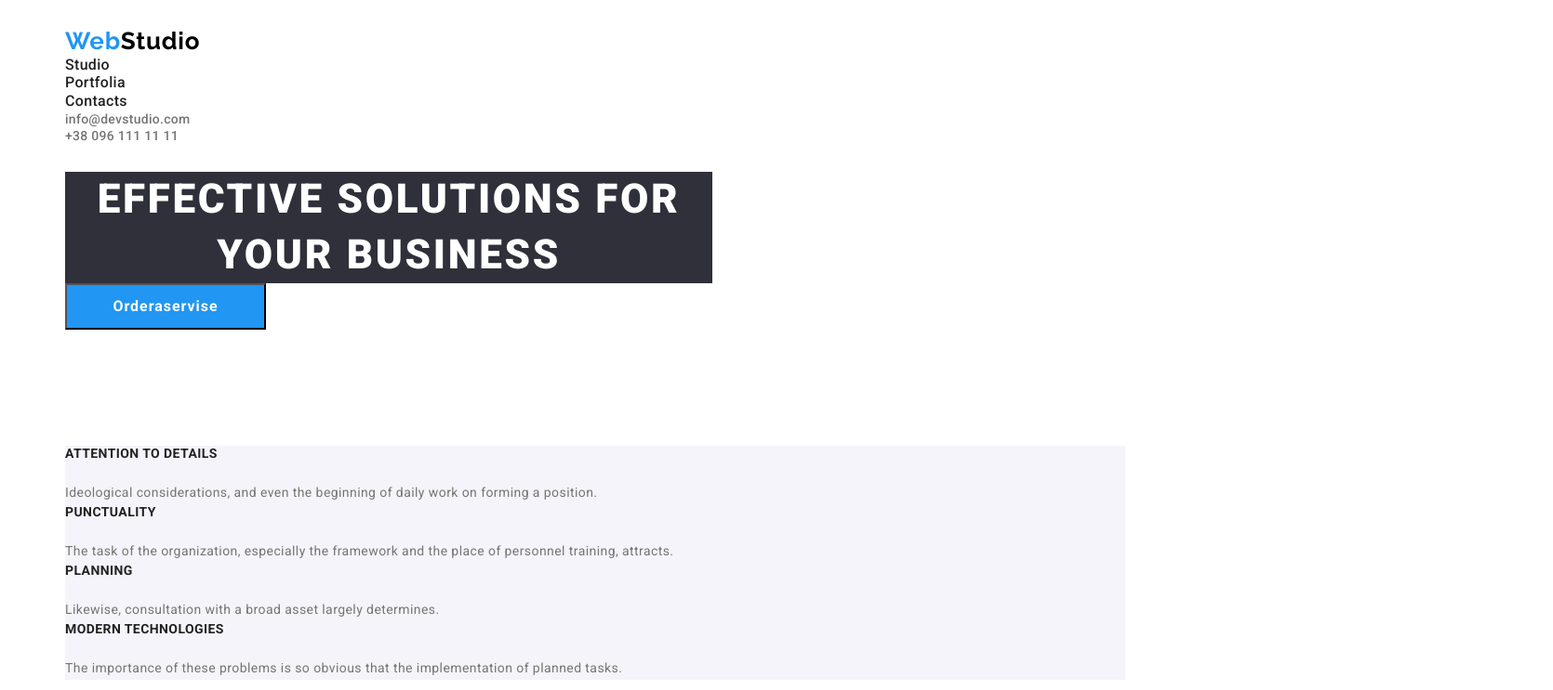
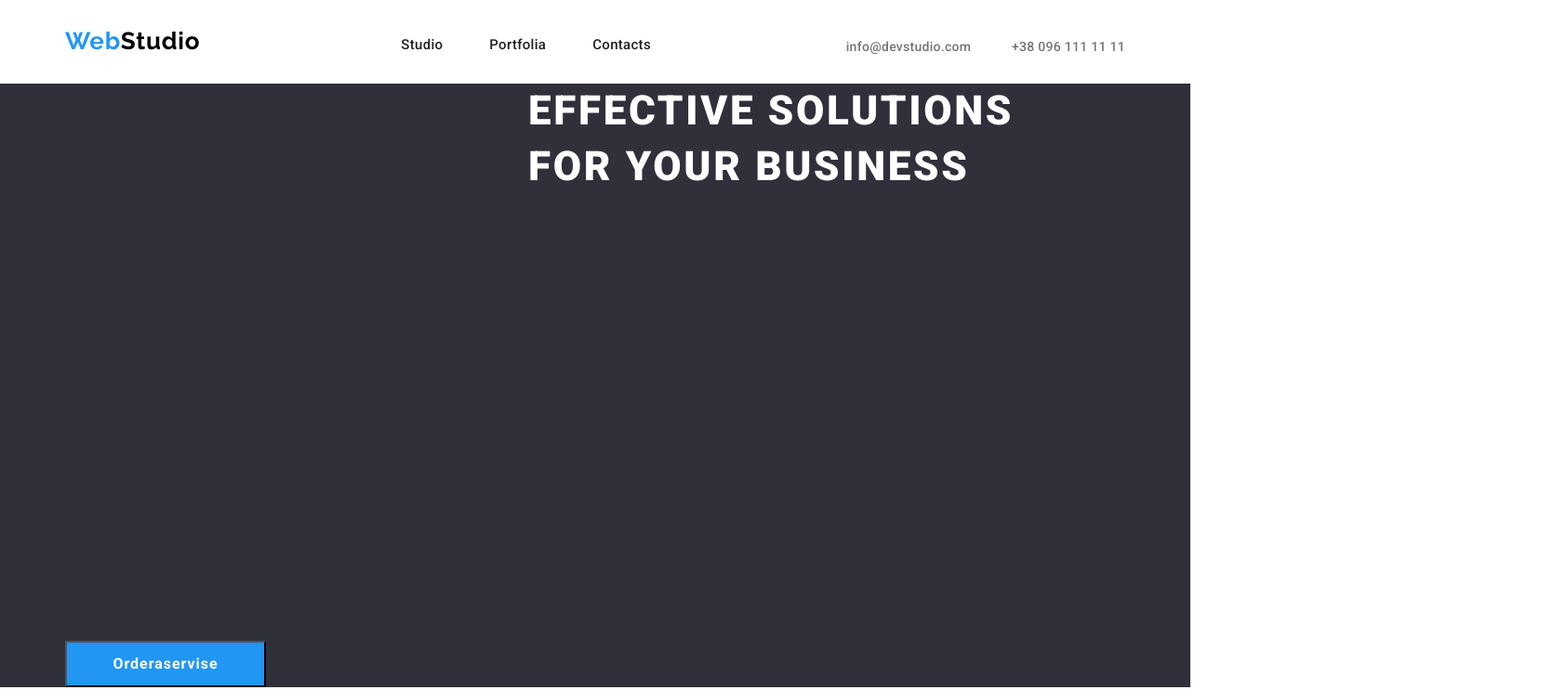
Before and after one commit to Trempeel/hw-12, a plain HTML site: page index.html in a window 1280 px wide. Shown: the top 743 px of the page at 93% size, 1670 px wide, since content can reach past the window. Drawn offline with nearby package versions, Linux system fonts and the light colour scheme.

Commit message:
опять передал

```diff
--- a/css/style.css
+++ b/css/style.css
@@ -61,7 +61,6 @@ body {
    font-weight: 700;
    font-size: 26px;
    letter-spacing: 0.03em;
-   padding-bottom: 33px;
 }
 .studio {
    color:var(--cherniy);
@@ -69,17 +68,30 @@ body {
    font-weight: 700;
    font-size: 26px;
    letter-spacing: 0.03em;
-   padding-bottom: 33px;
 }
 .header-nav-link {
    color: var(--seriy);
    font-family: var(--font-family);
    font-weight: 500;
-   font-size: 16px;
+   font-size: 15px;
    letter-spacing: 0.02em;
-   width: 281px;
-   height: 19px;
-   padding-bottom: 35px;
+   align-items: center;
+   justify-content: center;
+   display: flex;
+}
+.header-nav-item {
+   column-gap: 50px;
+   padding-top: 10px;
+   display: flex;
+}
+
+.header-position {
+    display: flex;
+    justify-content: space-between;
+}
+.header-contact-list {
+   column-gap: 50px;
+   padding-top: 10px;
 }
 .header-contact-email,
 .header-contact-phone {
@@ -90,7 +102,13 @@ body {
    letter-spacing: 0.02em;
    width: 122px;
    height: 16px;
-   padding-bottom: 35px;
+   align-items: center;
+   justify-content: center;
+   display: flex;
+   padding-top: 4px;
+}
+.header-contact-list {
+   display: flex;
 }
 .none {
    display: none;
@@ -107,20 +125,22 @@ body {
    letter-spacing: 0.06em;
    text-align: center;
    padding-top: 45;
+
 }
 .main-title {
    color: var(--bely);
-   background-color: var(--seriyniy);
    font-family: var(--font-family);
    font-weight: 900;
    font-size: 44px;
    line-height: 1.36;
    letter-spacing: 0.06em;
    text-transform: uppercase;
-   text-align: center;
-   width: 696px;
-   height: 120px;
+   width: 1600px;
+   height: 600px;
    padding-bottom: 45px;
+   display: flex;
+   padding-right: 498px;
+   padding-left: 498px;
 }
 .features-item-text {
    color: var(--seriychik);
@@ -152,6 +172,9 @@ body {
    letter-spacing: 0.03em;
    text-align: center;
 }
+.features-list {
+   display: flex;
+}
 .features-item {
    color: var(--cherniy);
    background-color: #F5F4FA;
@@ -171,6 +194,12 @@ footer {
    text-align: center;
    padding-bottom: 60px;
 }
+.work-item {
+   padding-left: 30px;
+}
+.work-list {
+   display: flex;
+}
 .team-member-name {
    font-family: var(--font-family);
    font-weight: 500;
@@ -178,9 +207,6 @@ footer {
    letter-spacing: 0.03em;
    text-align: center;
    padding-bottom: 17px;
-}
-.work-item {
-   text-align: center;
 }
 .footer-address {
    font-family: var(--font-family);
@@ -201,7 +227,10 @@ footer {
    padding-top: 20px;
 }
 .team-member {
-   text-align: center;
+   padding-left: 30px;
+}
+.team-list {
+   display : flex;
 }
 .footer-address {
    padding-top: 33px;
@@ -210,6 +239,18 @@ footer {
    padding-top: 125px;
    padding-bottom: 50px;
 }
+.section-1 {
+   background-color: var(--seriyniy);
+}
+.section-3 {
+   padding-bottom: 93px;
+   padding-top: 93px;
+}
+.section-4 {
+   padding-bottom: 93px;
+   padding-top: 93px;
+}
+
 /* main portfolia */
 .features-link {
    font-family: var(--font-family);
--- a/index.html
+++ b/index.html
@@ -13,7 +13,7 @@
 </head>
 <body>
     <header>
-        <div class="container">
+        <div class="container header-position">
             <a href="" class="web">Web<span class="studio">Studio</span></a>
             <nav>
                 <ul class="header-nav-item">
@@ -29,13 +29,13 @@
         </div>
     </header>
     <main>
-        <section>
+        <section class="section-1">
             <div class="container">
                 <h1 class="main-title">Effective solutions for your business</h1>
                 <button type="button" class="main-button">Orderaservise</button>
             </div>
         </section>
-        <section>
+        <section class="section-2">
             <div class="container">
                 <h2 class="none">Our features</h2>
                 <ul class="features-list">
@@ -58,7 +58,7 @@
                 </ul>
             </div>
         </section>
-        <section>
+        <section class="section-3">
             <div class="container">
                 <h2 class="work-title">What do we do?</h2>
                 <ul class="work-list">
@@ -68,7 +68,7 @@
                 </ul>
             </div>
         </section>
-        <section>
+        <section class="section-4">
             <div class="container">
                 <h2 class="team-title">Our Team</h2>
                 <ul class="team-list">
```
Also changed, not shown: portfolio.html (+3 -3 lines).
